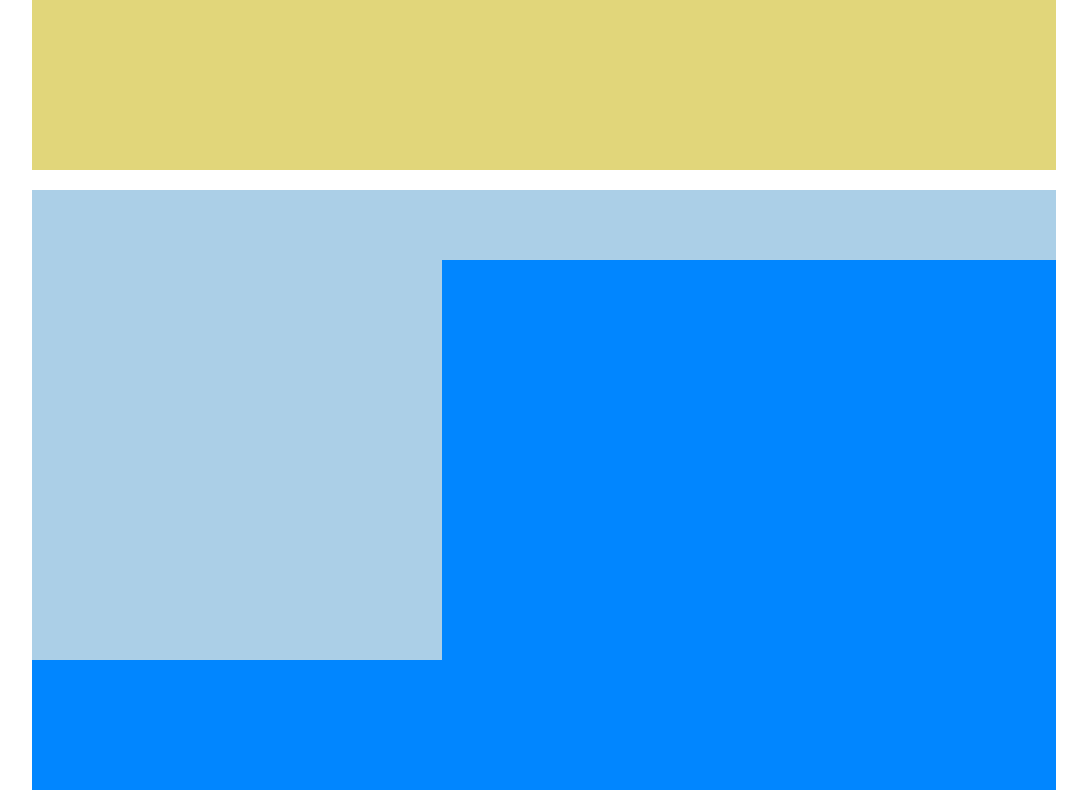
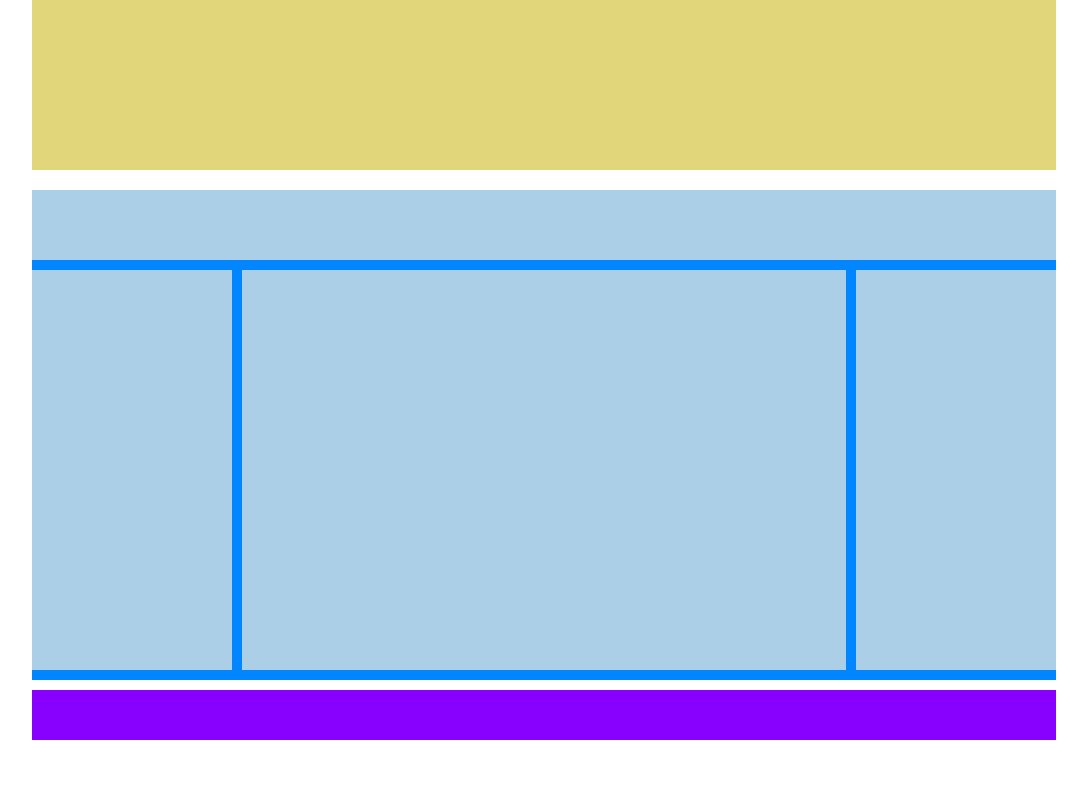
Before and after one commit to GinoGreen/htmlcss-struttura-wp, a plain HTML site: page index.html in a window 1280 px wide. Shown: the part 360-1160 px from the top of the page, without its empty margins (96-1183 px from the left). After the commit the page ends 1110 px from the top, so only its background shows below. Drawn offline with Linux system fonts and the light colour scheme.

Commit message:
esercizio completato

```diff
--- a/css/style.css
+++ b/css/style.css
@@ -4,7 +4,7 @@
    box-sizing: border-box;
 }
 
-.clearfix::before {
+.clearfix::after {
    content: "";
    display: table;
    clear: both;
@@ -27,21 +27,23 @@ header .top-header {
 }
 
 header .jamboard {
-   min-height: 400px;
+   min-height: 400px; /* da rimuovere */
    background-color: #E1D67A;
 }
 
 /* MAIN */
 main {
-   min-height: 600px;
+   margin-bottom: 10px;
    background-color: #0186FF;
 }
 
 .main-top, .main-left, .main-center, .main-right {
    background-color: #ABCFE7;
+   margin-bottom: 10px;
 }
 
 .main-left, .main-center, .main-right {
+   min-height: 400px; /* da rimuovere */
    float: left;
 }
 
@@ -50,6 +52,17 @@ main {
 }
 
 .main-left, .main-right {
-   min-height: 400px;
-   width: 20%;
+   width: 19.5%;
 }
+
+.main-center {
+   width: 59%;
+   margin-left: 1%;
+   margin-right: 1%;
+}
+
+/* FOOTER */
+footer {
+   height: 50px;
+   background-color: #8801FE;
+}
--- a/index.html
+++ b/index.html
@@ -5,7 +5,7 @@
    <meta http-equiv="X-UA-Compatible" content="IE=edge">
    <meta name="viewport" content="width=device-width, initial-scale=1.0">
    <link rel="stylesheet" href="css/style.css">
-   <title>Document</title>
+   <title>Neori</title>
 </head>
 
 <body>
```
